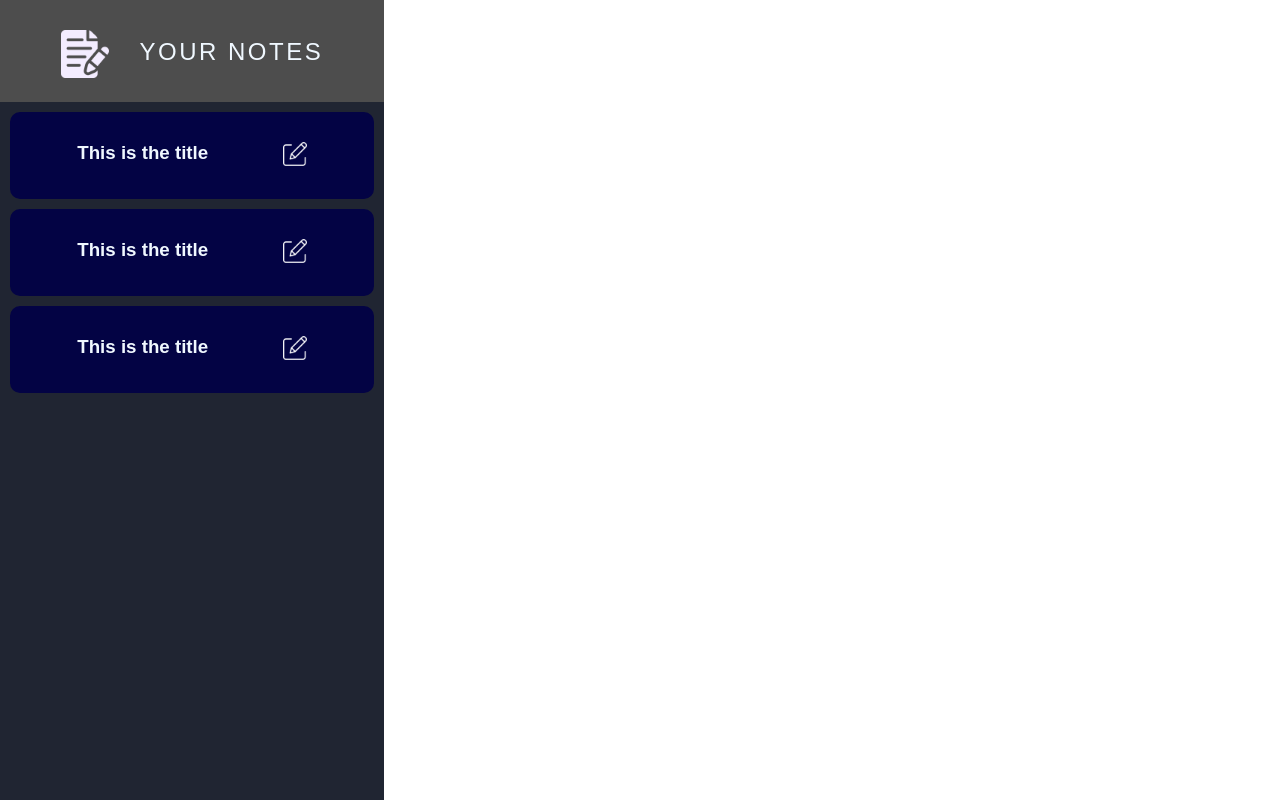
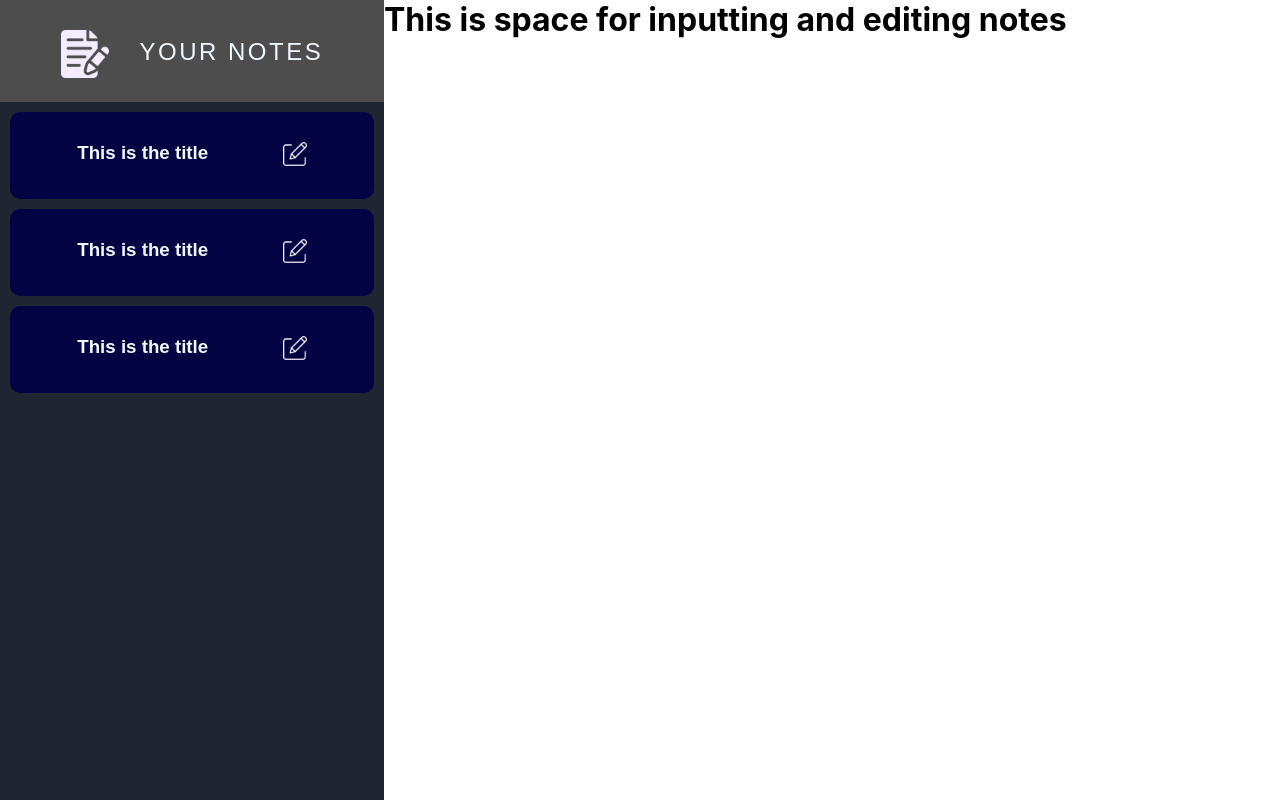
Before and after one commit to karansethia/React-Notes-App, a React (Create React App) app: page / in a window 1280 px wide. Shown: the top 800 px of the page. Built offline with nearby package versions, Linux system fonts and the light colour scheme.

Commit message:
starting development for notes panel

```diff
--- a/src/App.js
+++ b/src/App.js
@@ -1,5 +1,6 @@
+import './app.css'
 import Sidebar from "./Components/Sidebar/Sidebar";
-
+import NotesForm from "./Components/NotesWindow/Notesform";
 function App() {
   const NOTES_DATA = [
     {
@@ -27,8 +28,9 @@ function App() {
       'content': "This is the content for Personal work"
     }
   ]
-  return (<div>
+  return (<div className="app_style">
     <Sidebar data={NOTES_DATA}/>
+    <NotesForm />
     </div>
   );
 }
--- /dev/null
+++ b/src/Components/NotesWindow/Notesform.js
@@ -0,0 +1,7 @@
+export default function NotesForm(props){
+    return(
+        <div>
+            <h1>This is space for inputting and editing notes</h1>
+        </div>
+    )
+}
--- /dev/null
+++ b/src/app.css
@@ -0,0 +1,3 @@
+.app_style{
+    display: flex;
+}
```
